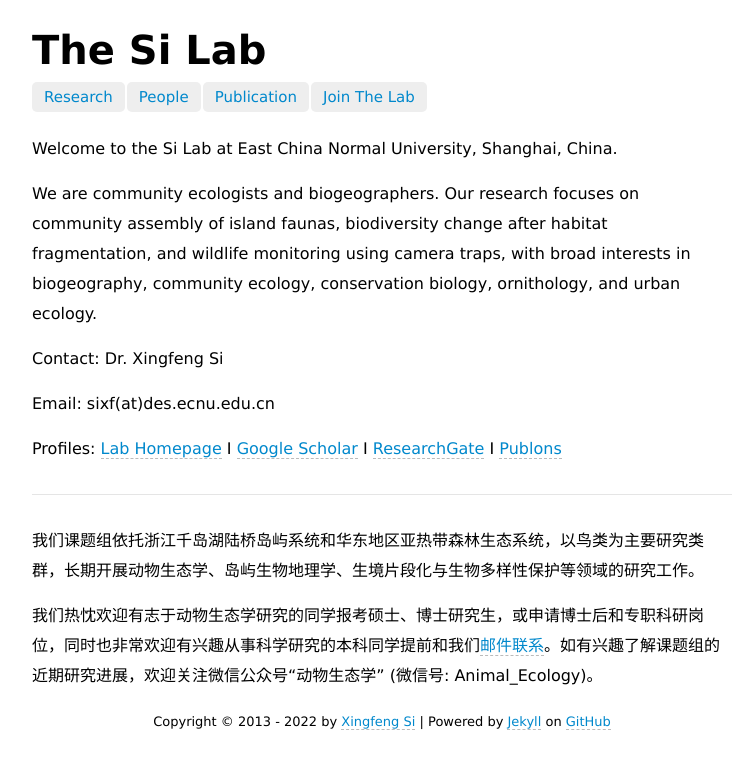
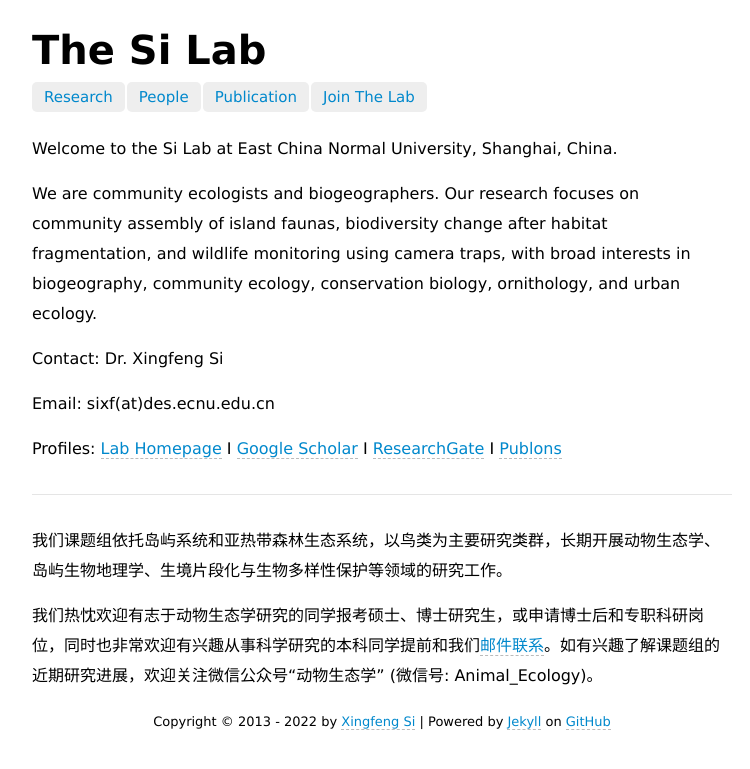
Before and after one commit to sixf/sixf.github.io, a Jekyll site: the page built from index.md, in a window 1280 px wide. Shown: the top 769 px of the page, without its empty margins (258-1008 px from the left). Built offline with Jekyll 4.4.1, drawn with Linux system fonts in a browser that asks for light colours.

Commit message:
island system

```diff
--- a/index.md
+++ b/index.md
@@ -14,6 +14,6 @@ Profiles: [Lab Homepage](https://faculty.ecnu.edu.cn/_s31/sxf2/main.psp) I [Goog
 
 ---
 
-我们课题组依托浙江千岛湖陆桥岛屿系统和华东地区亚热带森林生态系统，以鸟类为主要研究类群，长期开展动物生态学、岛屿生物地理学、生境片段化与生物多样性保护等领域的研究工作。
+我们课题组依托岛屿系统和亚热带森林生态系统，以鸟类为主要研究类群，长期开展动物生态学、岛屿生物地理学、生境片段化与生物多样性保护等领域的研究工作。
 
 我们热忱欢迎有志于动物生态学研究的同学报考硕士、博士研究生，或申请博士后和专职科研岗位，同时也非常欢迎有兴趣从事科学研究的本科同学提前和我们[邮件联系](mailto:sixf@des.ecnu.edu.cn)。如有兴趣了解课题组的近期研究进展，欢迎关注微信公众号“动物生态学” (微信号: Animal_Ecology)。
```
